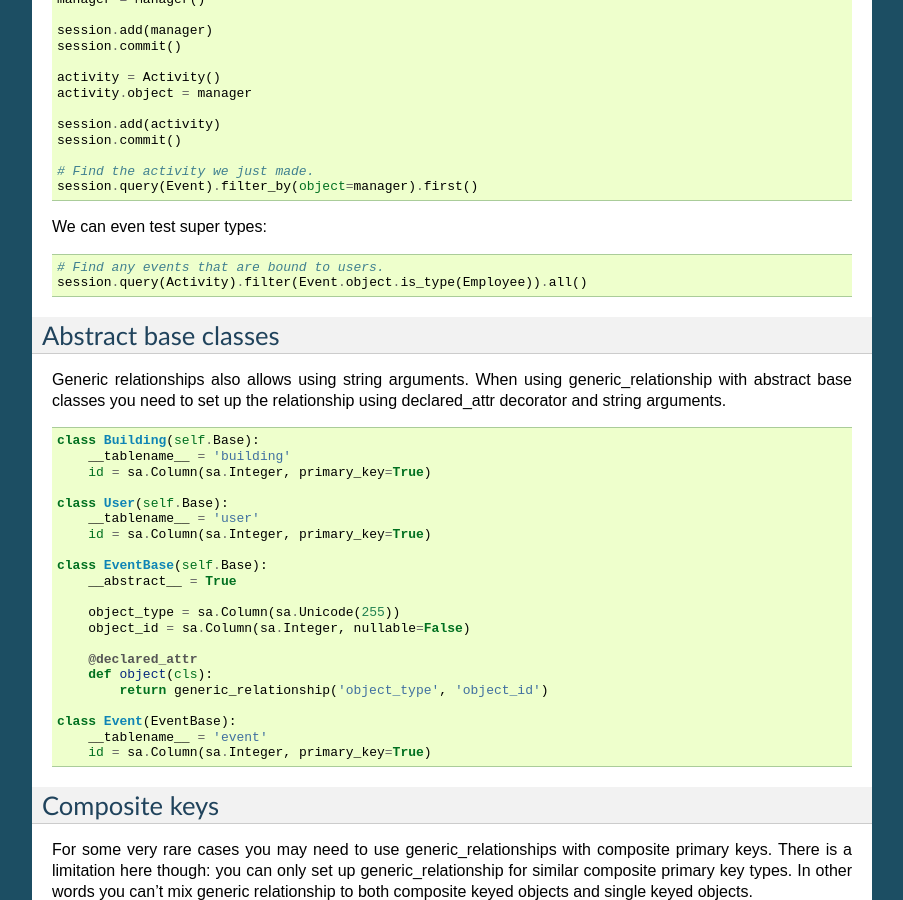
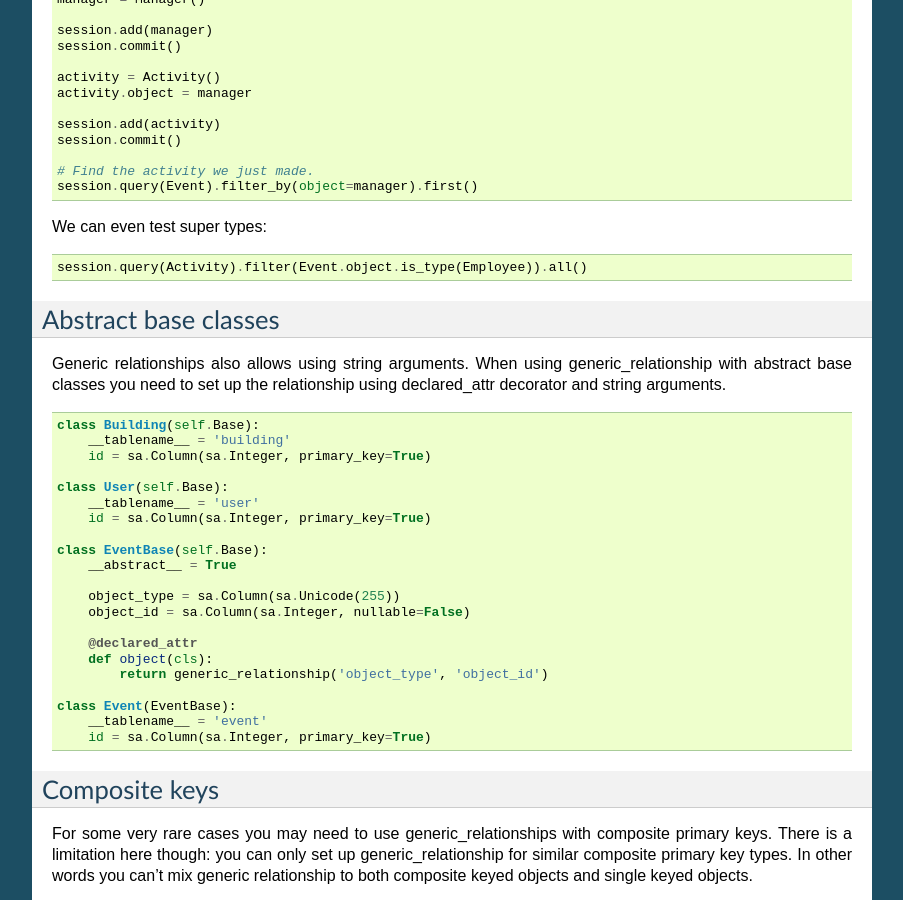
Before and after one commit to kvesteri/sqlalchemy-utils, a Sphinx documentation site: the page built from docs/generic_relationship.rst, in a window 1280 px wide and 900 px high, scrolled down 1384 px. Shown: the whole window, without its empty margins (198-1101 px from the left). Built offline with Sphinx 7.4.7, drawn with Linux system fonts in a browser that asks for light colours.

Commit message:
Fix typo

```diff
--- a/docs/generic_relationship.rst
+++ b/docs/generic_relationship.rst
@@ -104,7 +104,6 @@ Now same as before we can add some objects::
 We can even test super types::
 
 
-    # Find any events that are bound to users.
     session.query(Activity).filter(Event.object.is_type(Employee)).all()
 
 
```
